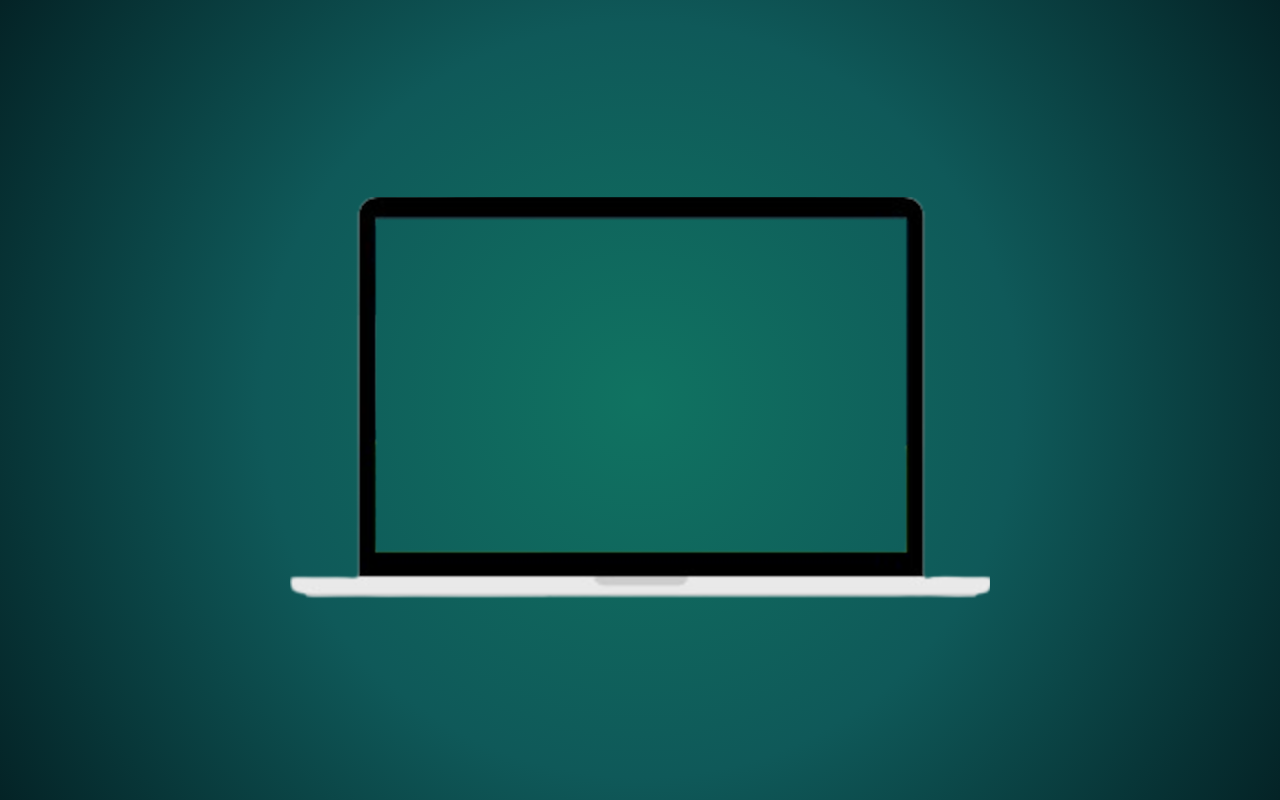
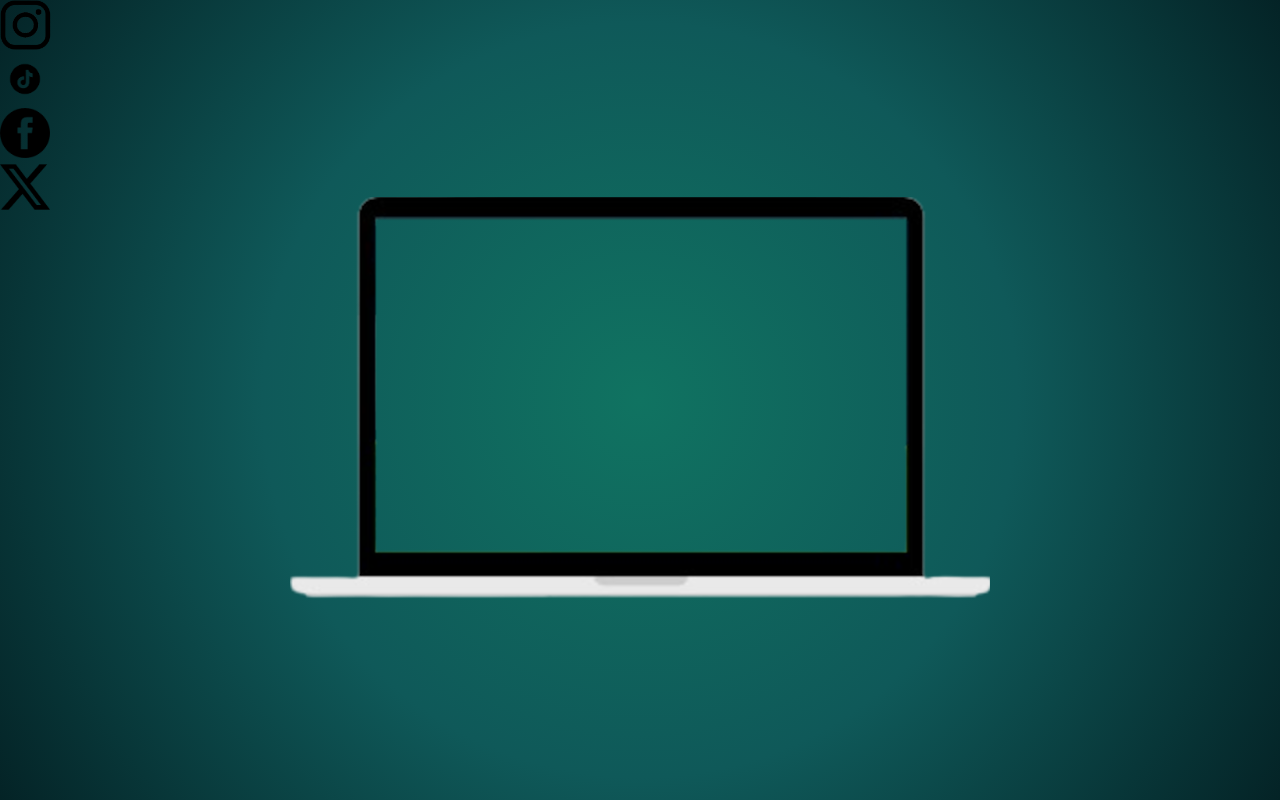
Before and after one commit to Rodrigo-oliv3r/Redes-sociais, a plain HTML site: page index.html in a window 1280 px wide. Drawn offline with Linux system fonts and the light colour scheme.

Commit message:
Praticando

```diff
--- a/estilo/style.css
+++ b/estilo/style.css
@@ -25,3 +25,8 @@ main{
     top: 50%;
     transform: translate(-50%, -50%);
 }
+#social > ul > li > a > img{
+    display: inline-block;
+    height: 50px;
+
+}
--- a/index.html
+++ b/index.html
@@ -17,10 +17,10 @@
         </section>
         <section id="social">
             <ul>
-                <li></li>
-                <li></li>
-                <li></li>
-                <li></li>
+                <li><a href="#"><img src="imagens/instagram-logo.png" alt="Instagram"></a></li>
+                <li><a href="#"><img src="imagens/tiktok-logo.png" alt="TikTok"></a></li>
+                <li><a href="#"><img src="imagens/facebook-logo.png" alt="Facebook"></a></li>
+                <li><a href="#"><img src="imagens/x-logo.png" alt="X"></a></li>
             </ul>
         </section>
     </main>
```
